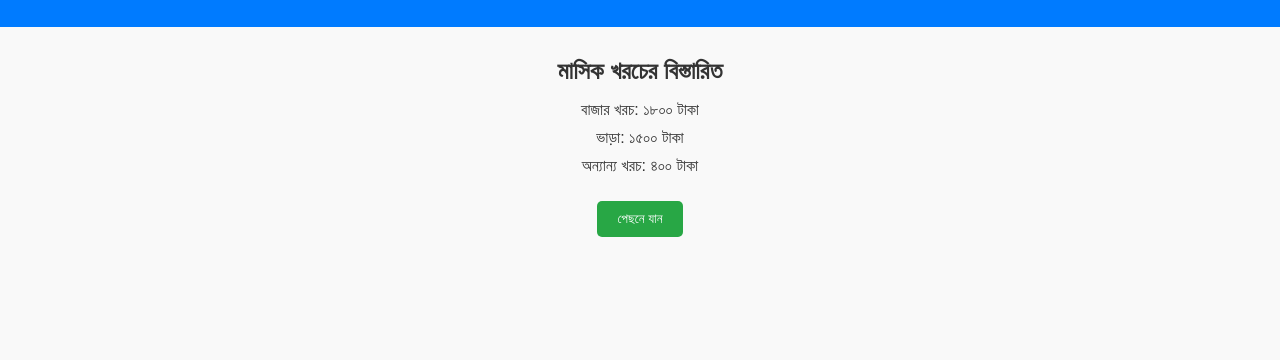
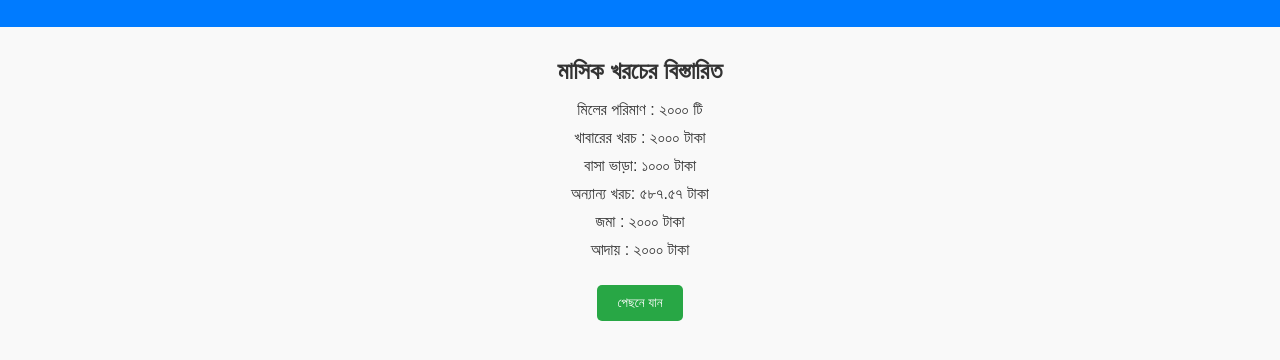
Before and after one commit to misson-infinity/Chatro_Niketon, a plain HTML site: page shamsul.html in a window 1280 px wide. Shown: the part 70-430 px from the top of the page. Drawn offline with Linux system fonts and the light colour scheme.

Commit message:
shamsul.html

```diff
--- a/shamsul.html
+++ b/shamsul.html
@@ -13,9 +13,12 @@
   <main>
     <h2>মাসিক খরচের বিস্তারিত</h2>
     <ul>
-      <li>বাজার খরচ: ১৮০০ টাকা</li>
-      <li>ভাড়া: ১৫০০ টাকা</li>
-      <li>অন্যান্য খরচ: ৪০০ টাকা</li>
+      <li>মিলের পরিমাণ : ২০০০ টি</li>
+      <li>খাবারের খরচ : ২০০০ টাকা</li>
+      <li>বাসা ভাড়া: ১০০০ টাকা</li>
+      <li>অন্যান্য খরচ: ৫৮৭.৫৭ টাকা</li>
+      <li>জমা : ২০০০ টাকা</li>
+      <li>আদায় : ২০০০ টাকা</li>
     </ul>
     <a href="index.html"><button>পেছনে যান</button></a>
   </main>
```
